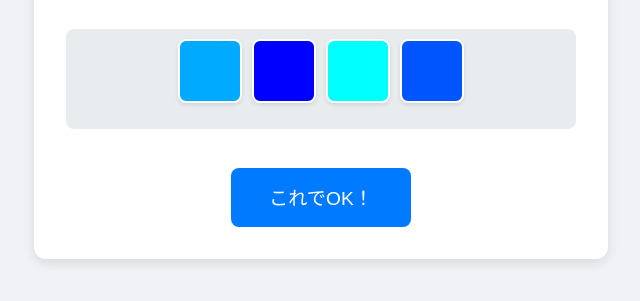
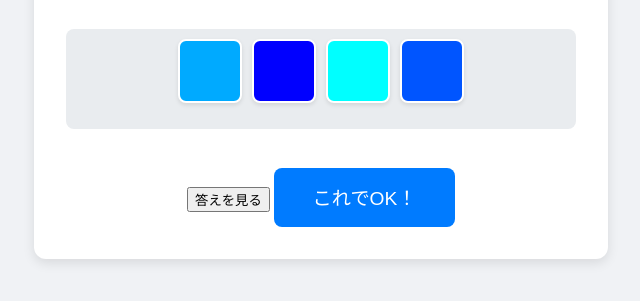
Before and after one commit to acounttest805-ctrl/color-game, a plain HTML site: page games/sort-the-gradient/index.html in a window 1280 px wide. Shown: the part 331-632 px from the top of the page, without its empty margins (319-959 px from the left). Drawn offline with Linux system fonts and the light colour scheme.

Commit message:
Update index.html

```diff
--- a/games/sort-the-gradient/index.html
+++ b/games/sort-the-gradient/index.html
@@ -17,7 +17,11 @@
             <!-- ここにカラーチップが生成されます -->
         </div>
 
-        <button id="check-button">これでOK！</button>
+        <div class="action-buttons">
+            <button id="show-answer-button">答えを見る</button>
+            <button id="check-button">これでOK！</button>
+            <button id="next-stage-button" class="hidden">次のステージへ</button>
+        </div>
 
         <!-- 結果表示用のモーダル -->
         <div id="result-modal" class="hidden">
```
